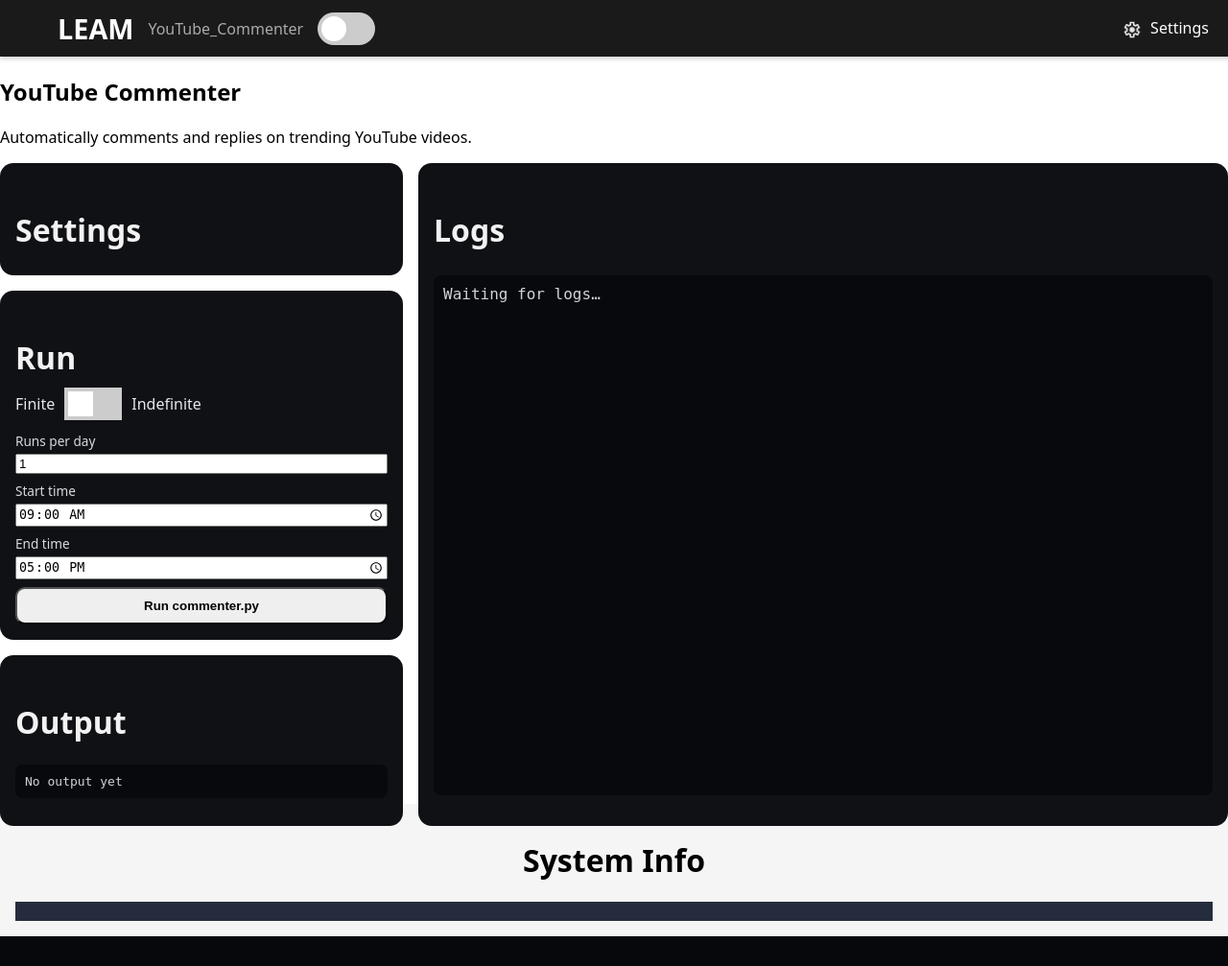
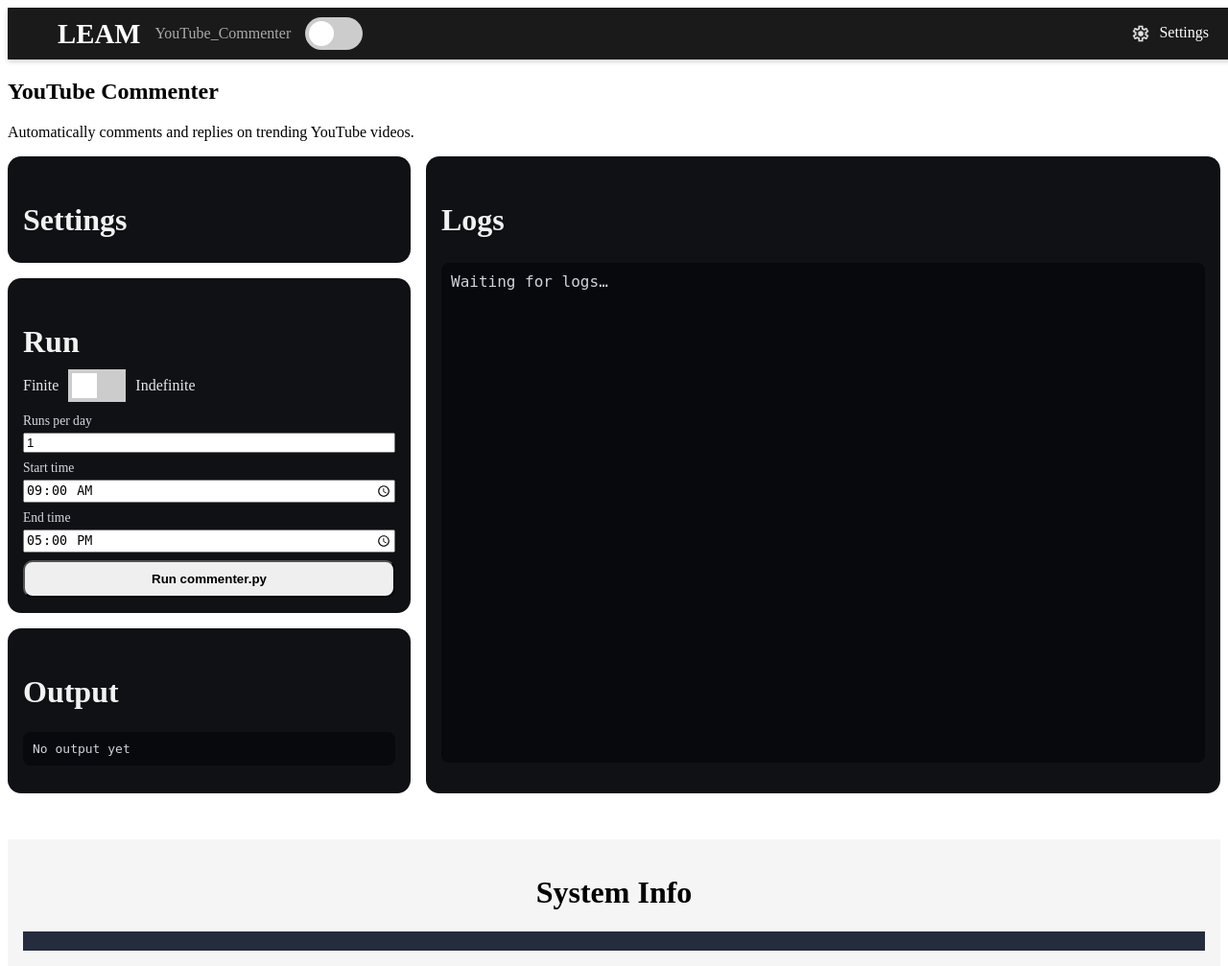
Before and after one commit to JuhilKBhatt/Leam, a Flask app: page /modules/YouTube_Commenter in a window 1280 px wide. Shown: the whole page at 96% size. Before the commit the page ends 976 px from the top, so only its background shows below. Run offline with Flask 3, Linux system fonts and the light colour scheme; some libraries are stand-ins or nearby versions.

Commit message:
Footer Fix

```diff
--- a/static/styles/footer.css
+++ b/static/styles/footer.css
@@ -8,9 +8,7 @@
 }
 
 .footer-inner div {
-    bottom: 0;
-    right: 0;
-    font-size: 12px;
+    font-size: 1rem;
     background: #0f172a;
     color: #e5e7eb;
     padding: 10px;
--- a/static/styles/module_page.css
+++ b/static/styles/module_page.css
@@ -7,7 +7,7 @@
         "run      logs"
         "output   logs";
     gap: 16px;
-    height: calc(100vh - 180px);
+    min-height: calc(100vh - 260px);
 }
 
 .panel {
--- a/static/styles/style.css
+++ b/static/styles/style.css
@@ -1,7 +1,15 @@
 /* ./static/styles/styles.css */
 
 /* --- General Page Layout --- */
+html, body {
+    height: 100%;
+}
+
 body {
-    margin: 0;
-    font-family: system-ui, sans-serif;
+    display: flex;
+    flex-direction: column;
 }
+
+main.module-page {
+    flex: 1; /* pushes footer to bottom */
+}
```
